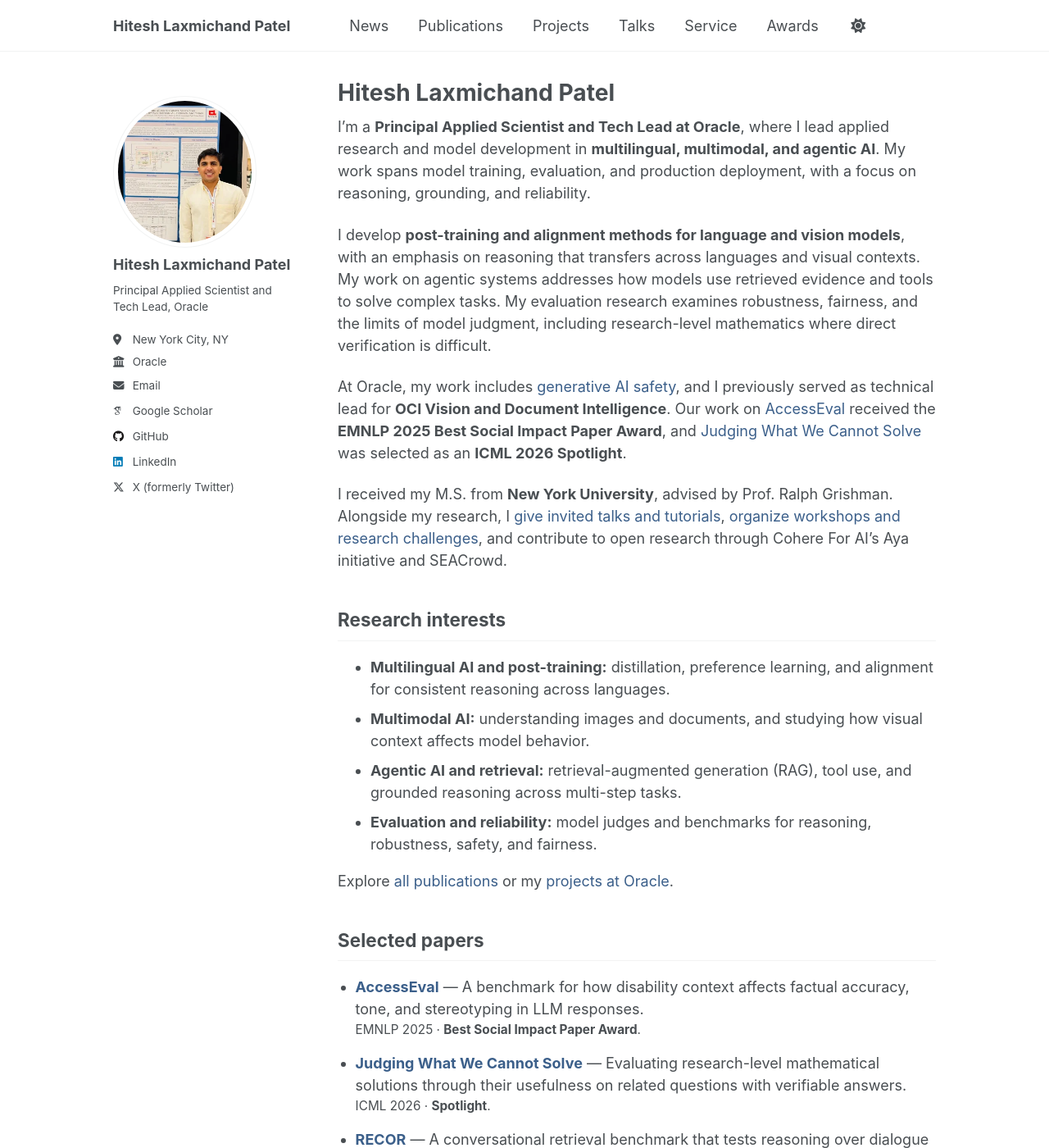
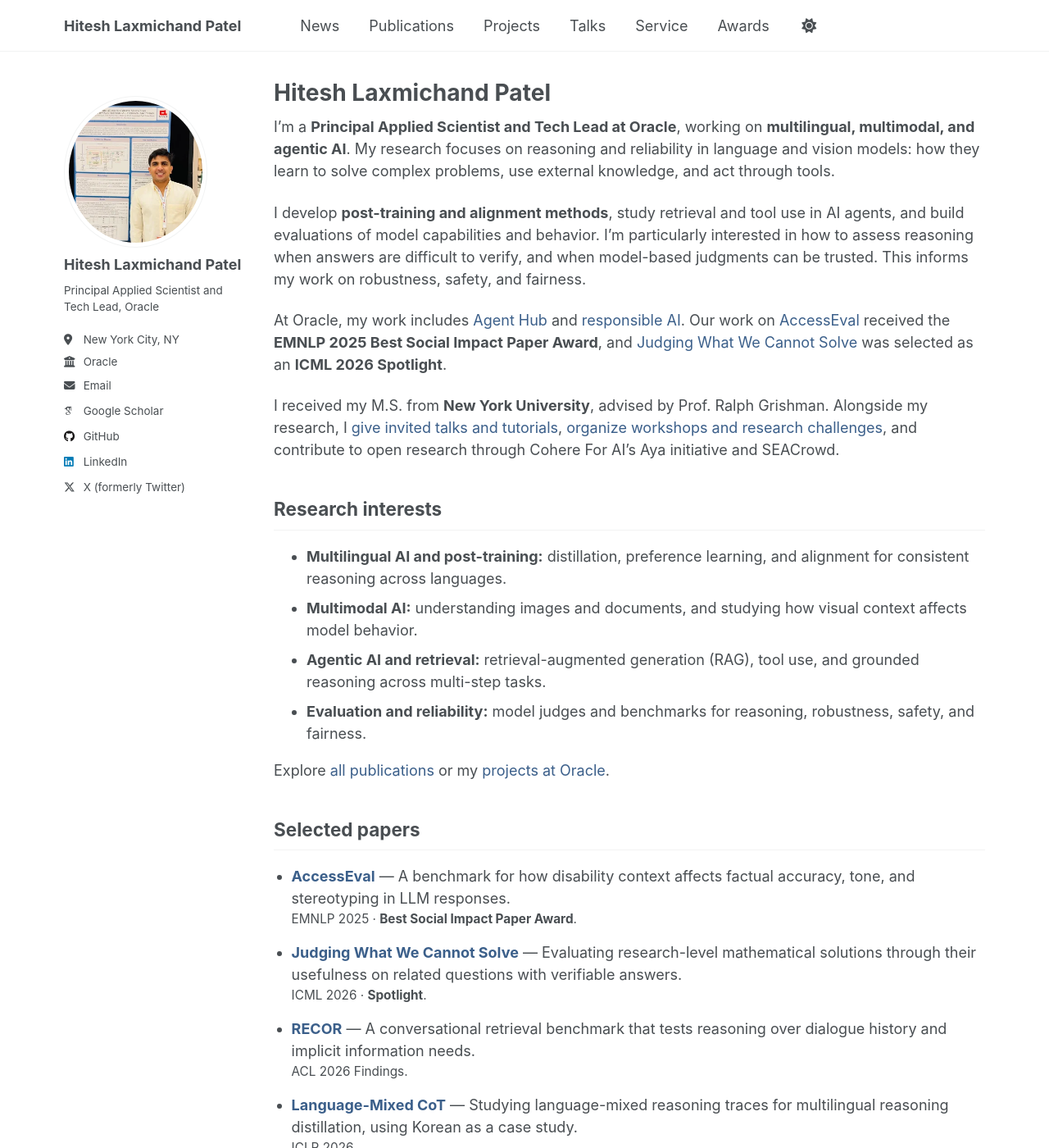
Before and after one commit to HITESHLPATEL/hiteshlpatel.github.io, a Jekyll site: the page built from _pages/about.md, in a window 1280 px wide and 1400 px high. Shown: the whole window at 82% size. Built offline with Jekyll 4.4.1, drawn with Linux system fonts in a browser that asks for light colours; some web fonts are replaced.

Commit message:
Refine research bio and balance profile page spacing

```diff
--- a/_pages/about.md
+++ b/_pages/about.md
@@ -12,11 +12,11 @@ redirect_from:
   - /about.html
 ---
 
-I'm a **Principal Applied Scientist and Tech Lead at Oracle**, where I lead applied research and model development in **multilingual, multimodal, and agentic AI**. My work spans model training, evaluation, and production deployment, with a focus on reasoning, grounding, and reliability.
+I'm a **Principal Applied Scientist and Tech Lead at Oracle**, working on **multilingual, multimodal, and agentic AI**. My research focuses on reasoning and reliability in language and vision models: how they learn to solve complex problems, use external knowledge, and act through tools.
 
-I develop **post-training and alignment methods for language and vision models**, with an emphasis on reasoning that transfers across languages and visual contexts. My work on agentic systems addresses how models use retrieved evidence and tools to solve complex tasks. My evaluation research examines robustness, fairness, and the limits of model judgment, including research-level mathematics where direct verification is difficult.
+I develop **post-training and alignment methods**, study retrieval and tool use in AI agents, and build evaluations of model capabilities and behavior. I'm particularly interested in how to assess reasoning when answers are difficult to verify, and when model-based judgments can be trusted. This informs my work on robustness, safety, and fairness.
 
-At Oracle, my work includes [generative AI safety](/projects/), and I previously served as technical lead for **OCI Vision and Document Intelligence**. Our work on [AccessEval](/research/accesseval/) received the **EMNLP 2025 Best Social Impact Paper Award**, and [Judging What We Cannot Solve](/research/judging-what-we-cannot-solve/) was selected as an **ICML 2026 Spotlight**.
+At Oracle, my work includes [Agent Hub](https://www.oracle.com/emea/artificial-intelligence/generative-ai/generative-ai-service/features/) and [responsible AI](/projects/). Our work on [AccessEval](/research/accesseval/) received the **EMNLP 2025 Best Social Impact Paper Award**, and [Judging What We Cannot Solve](/research/judging-what-we-cannot-solve/) was selected as an **ICML 2026 Spotlight**.
 
 I received my M.S. from **New York University**, advised by Prof. Ralph Grishman. Alongside my research, I [give invited talks and tutorials](/talks/), [organize workshops and research challenges](/service/), and contribute to open research through Cohere For AI's Aya initiative and SEACrowd.
 
--- a/_sass/_custom.scss
+++ b/_sass/_custom.scss
@@ -63,7 +63,7 @@
 .profile-layout {
   #main,
   .masthead__inner-wrap {
-    max-width: 1040px;
+    max-width: 1160px;
   }
 
   @include breakpoint($large) {
@@ -77,8 +77,8 @@
       display: flow-root;
       float: none;
       width: auto;
-      max-width: 72ch;
-      margin-left: calc(220px + 3rem);
+      max-width: none;
+      margin-left: calc(220px + 2rem);
       padding: 0;
     }
   }
```
